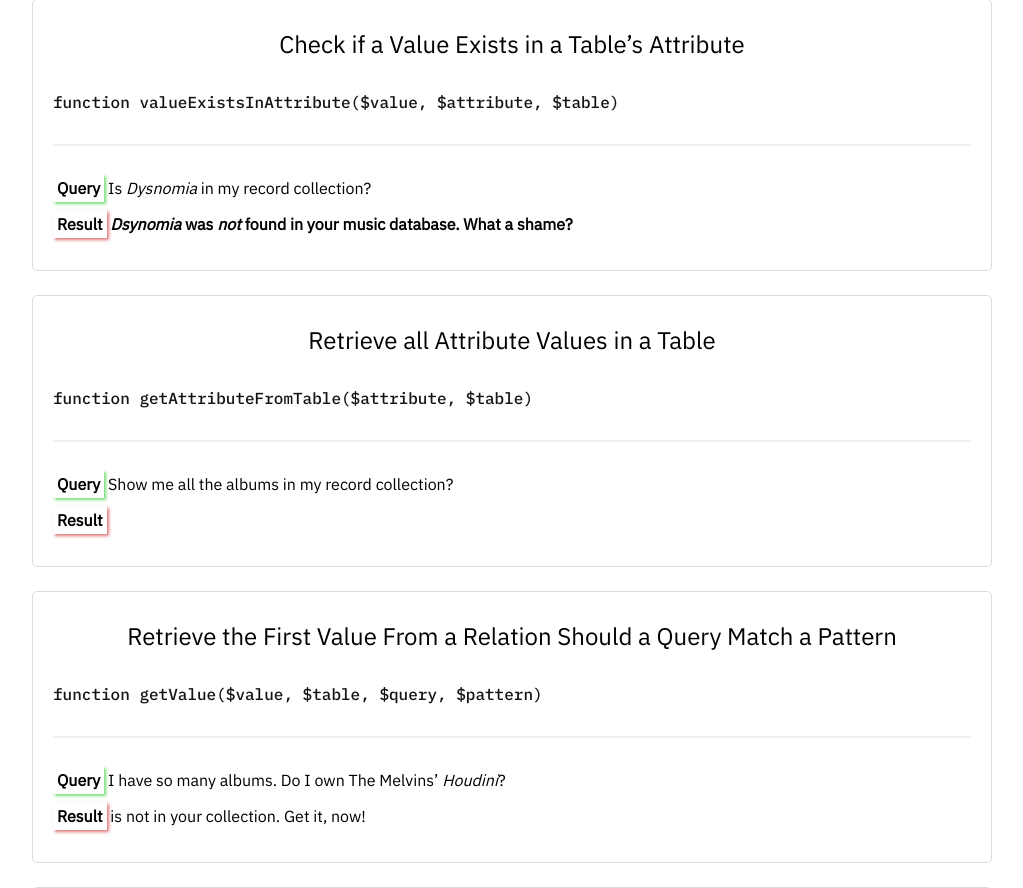
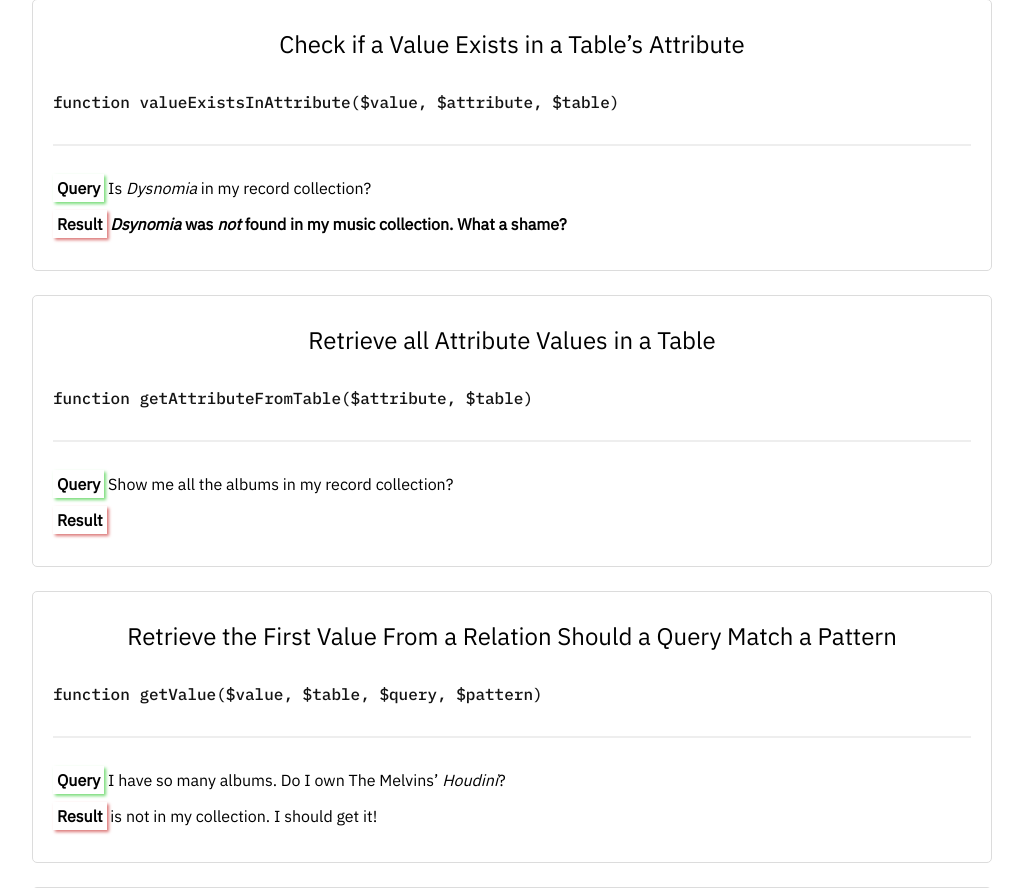
Before and after one commit to code-warrior/examples--principles-of-databases--cs-365--uhart, a PHP site: page / in a window 1280 px wide. Shown: the part 154-1042 px from the top of the page, without its empty margins (128-1151 px from the left). Run offline with PHP 8.4, Linux system fonts and the light colour scheme; data that the repository does not hold is empty.

Commit message:
Update output content

```diff
--- a/mysql/the-music-library--v2/index.php
+++ b/mysql/the-music-library--v2/index.php
@@ -29,7 +29,7 @@ const MELVINS = 4;
             if(valueExistsInAttribute("Dysnomia", "album_name", "album")) {
                 echo "According to our database, <i>Dysnomia</i> is in my record collection.";
             } else {
-                echo "<strong><i>Dsynomia</i> was <em>not</em> found in your music database. What a shame?</strong>";
+                echo "<strong><i>Dsynomia</i> was <em>not</em> found in my music collection. What a shame?</strong>";
             }
         ?>
       </p>
@@ -56,7 +56,7 @@ const MELVINS = 4;
             if(strcmp($albumName, "Houdini") == 0) {
                 echo "Indeed, <i>$albumName</i> is in my collection";
             } else {
-                echo "<i>$albumName</i> is not in your collection. Get it, now!";
+                echo "<i>$albumName</i> is not in my collection. I should get it!";
             }
         ?>
       </p>
```
